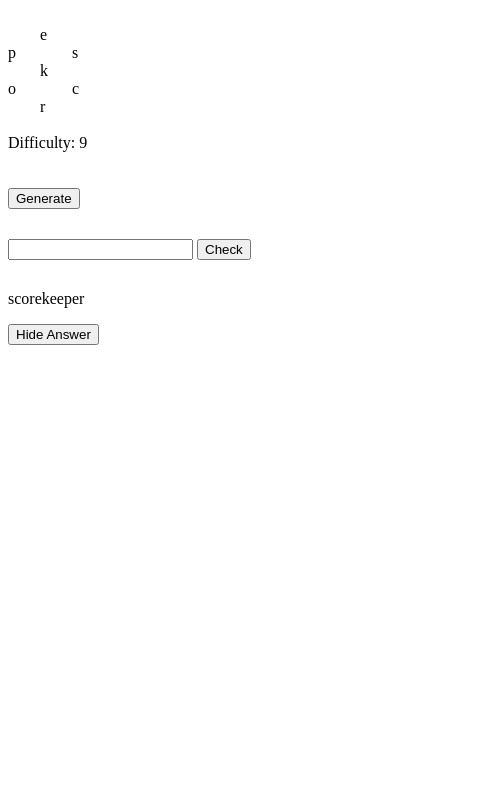
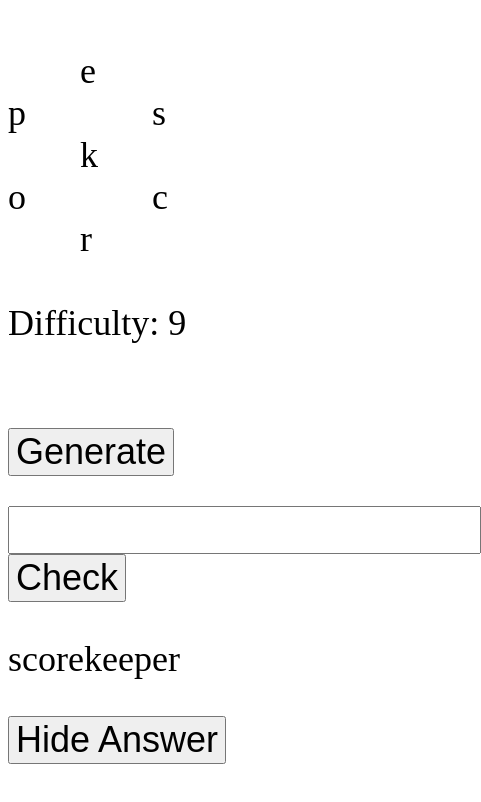
Before and after one commit to aidanbdh/aidanbdh.github.io, a website with bundled scripts: page index.html in a window 390 px wide. Both pictures are taken after a click on the button "Show Answer". Shown: the whole page, 481 px wide, since content can reach past the window. Built offline with nearby package versions, Linux system fonts and the light colour scheme.

Commit message:
Added larger buttons and text for mobile devices #18

```diff
--- a/app/public/main.js
+++ b/app/public/main.js
@@ -103,16 +103,36 @@ const $hideAnswer = document.getElementById('hide-answer')
 $showAnswer.addEventListener('click', () => {
     $answer.textContent = puzzle.answer
 
-    $showAnswer.classList = 'hidden'
-    $answer.classList = ''
-    $hideAnswer.classList = ''
+    $showAnswer.classList.add('hidden')
+    $answer.classList.remove('hidden')
+    $hideAnswer.classList.remove('hidden')
 })
 
 $hideAnswer.addEventListener('click', () => {
-    $answer.classList = 'hidden'
-    $hideAnswer.classList = 'hidden'
-    $showAnswer.classList = ''
+    $answer.classList.add('hidden')
+    $hideAnswer.classList.add('hidden')
+    $showAnswer.classList.remove('hidden')
 })
+
+console.log('Width: ' + window.outerWidth)
+
+const $body = document.getElementsByTagName('body')[0]
+const $buttons = document.getElementsByTagName('button')
+const $inputs = document.getElementsByTagName('input')
+
+if(window.outerWidth < 960) {
+    $body.classList.add('mobile')
+
+    console.log($buttons)
+    for(let i = 0; i < $buttons.length; i++) {
+        console.log($buttons[i])
+        $buttons[i].classList.add('mobile')
+    }
+
+    for (let i = 0; i < $inputs.length; i++) {
+        $inputs[i].classList.add('mobile')
+    }
+}
 
 // This function displays the puzzle along with the difficulty.
 function displayPuzzle() {
@@ -126,13 +146,13 @@ function displayPuzzle() {
     $puzzle.textContent = str
 
     $answerInput.value = ''
-    $results.classList = 'hidden'
+    $results.classList.add('hidden')
 
     $answer.textContent = ''
 
-    $answer.classList = 'hidden'
-    $hideAnswer.classList = 'hidden'
-    $showAnswer.classList = ''
+    $answer.classList.add('hidden')
+    $hideAnswer.classList.add('hidden')
+    $showAnswer.classList.remove('hidden')
 }
 
 displayPuzzle()
--- a/app/public/style.css
+++ b/app/public/style.css
@@ -9,3 +9,7 @@
 .hidden {
     display: none;
 }
+
+.mobile {
+    font-size: 36px;
+}
```
Also changed, not shown: app/public/index.js (+30 -10 lines).
